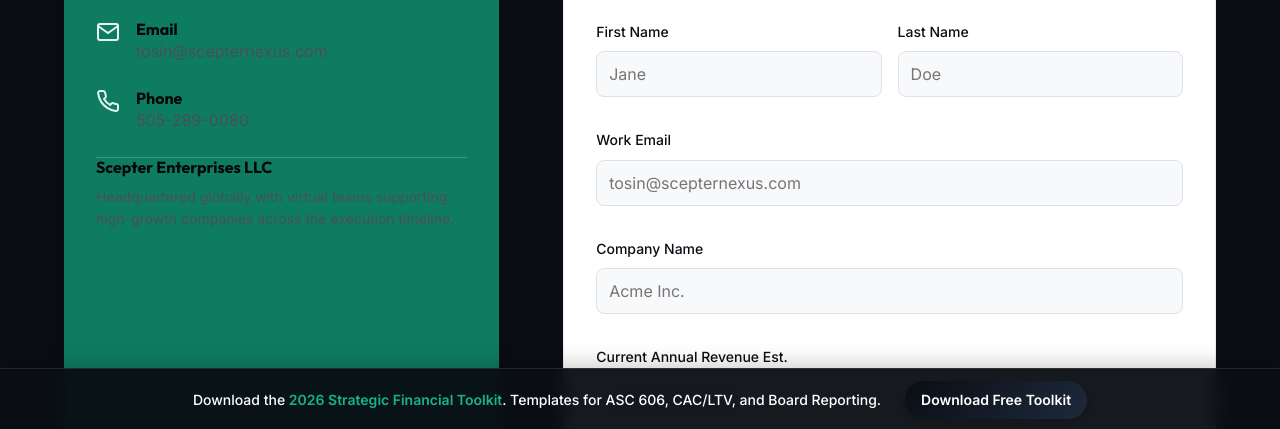
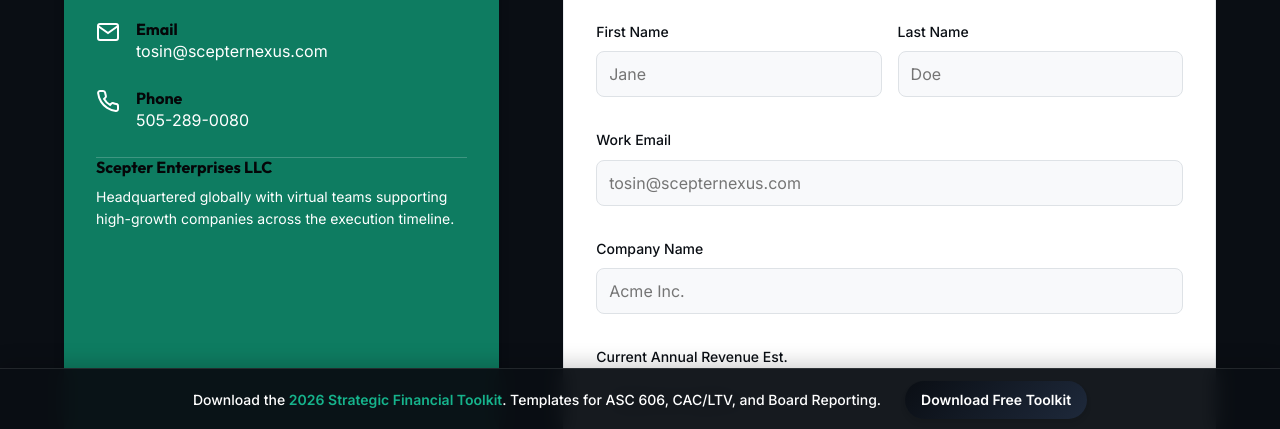
Before and after one commit to tosinolofin14/scepter-nexus, a website: page contact.html in a window 1280 px wide. Shown: the part 369-798 px from the top of the page. Drawn offline with Linux system fonts and the light colour scheme.

Commit message:
Improve text contrast in contact information box

```diff
--- a/contact.html
+++ b/contact.html
@@ -3,7 +3,8 @@
 
 <head>
     <meta property="og:title" content="Scepter Nexus">
-    <meta property="og:description" content="Scepter Nexus works with all sizes of businesses local, small, medium, large etc.">
+    <meta property="og:description"
+        content="Scepter Nexus works with all sizes of businesses local, small, medium, large etc.">
     <meta property="og:type" content="website">
     <meta property="og:url" content="https://www.scepternexus.com">
     <meta name="twitter:card" content="summary_large_image">
@@ -36,7 +37,7 @@
 
         .contact-info {
             background: var(--color-emerald);
-            color: white;
+            color: #ffffff;
             padding: var(--space-8);
             border-radius: var(--border-radius-lg);
             box-shadow: var(--shadow-lg);
@@ -55,11 +56,18 @@
             align-items: flex-start;
             gap: var(--space-4);
             margin-bottom: var(--space-6);
-            color: rgba(255, 255, 255, 0.9);
+            color: #ffffff;
+        }
+
+        .info-item p,
+        .contact-info p {
+            color: #ffffff !important;
+            opacity: 1;
         }
 
         .info-item svg {
             flex-shrink: 0;
+            stroke: #ffffff;
         }
 
         .form-group {
@@ -274,7 +282,6 @@
     </main>
 
     <footer class="footer">
-        <!-- ... existing footer mapping... -->
         <div class="container">
             <div class="footer-grid">
                 <div class="footer-brand">
@@ -355,13 +362,11 @@
             return isValid;
         };
 
-        // Live validation
         ['fname', 'lname', 'email', 'company', 'revenue'].forEach(id => {
             document.getElementById(id).addEventListener('input', validateForm);
             document.getElementById(id).addEventListener('change', validateForm);
         });
 
-        // Initialize state
         submitBtn.disabled = true;
 
         form.addEventListener('submit', async function (event) {
@@ -378,11 +383,10 @@
             };
 
             const originalText = submitBtn.innerHTML;
-            submitBtn.innerHTML = '<svg class="btn-spinner" style="animation: spin 1s linear infinite; height: 18px; width: 18px; color: white; display: inline; margin-right: 8px;" xmlns="http://www.w3.org/2000/svg" fill="none" viewBox="0 0 24 24"><circle style="opacity: 0.25;" cx="12" cy="12" r="10" stroke="currentColor" stroke-width="4"></circle><path style="opacity: 0.75;" fill="currentColor" d="M4 12a8 8 0 018-8V0C5.373 0 0 5.373 0 12h4zm2 5.291A7.962 7.962 0 014 12H0c0 3.042 1.135 5.824 3 7.938l3-2.647z"></path></svg> Submitting...';
+            submitBtn.innerHTML = 'Submitting...';
             submitBtn.disabled = true;
 
             try {
-                // Uses relative path to naturally respect NODE_ENV differences
                 const response = await fetch('/api/consultation', {
                     method: 'POST',
                     headers: { 'Content-Type': 'application/json' },
@@ -394,9 +398,8 @@
                     form.reset();
                     submitBtn.disabled = true;
                 }
-                // Global fetch interceptor handles printing the .error strings!
             } catch (error) {
-                // Handled globally
+                console.error(error);
             } finally {
                 submitBtn.innerHTML = originalText;
                 submitBtn.disabled = !validateForm();
```
